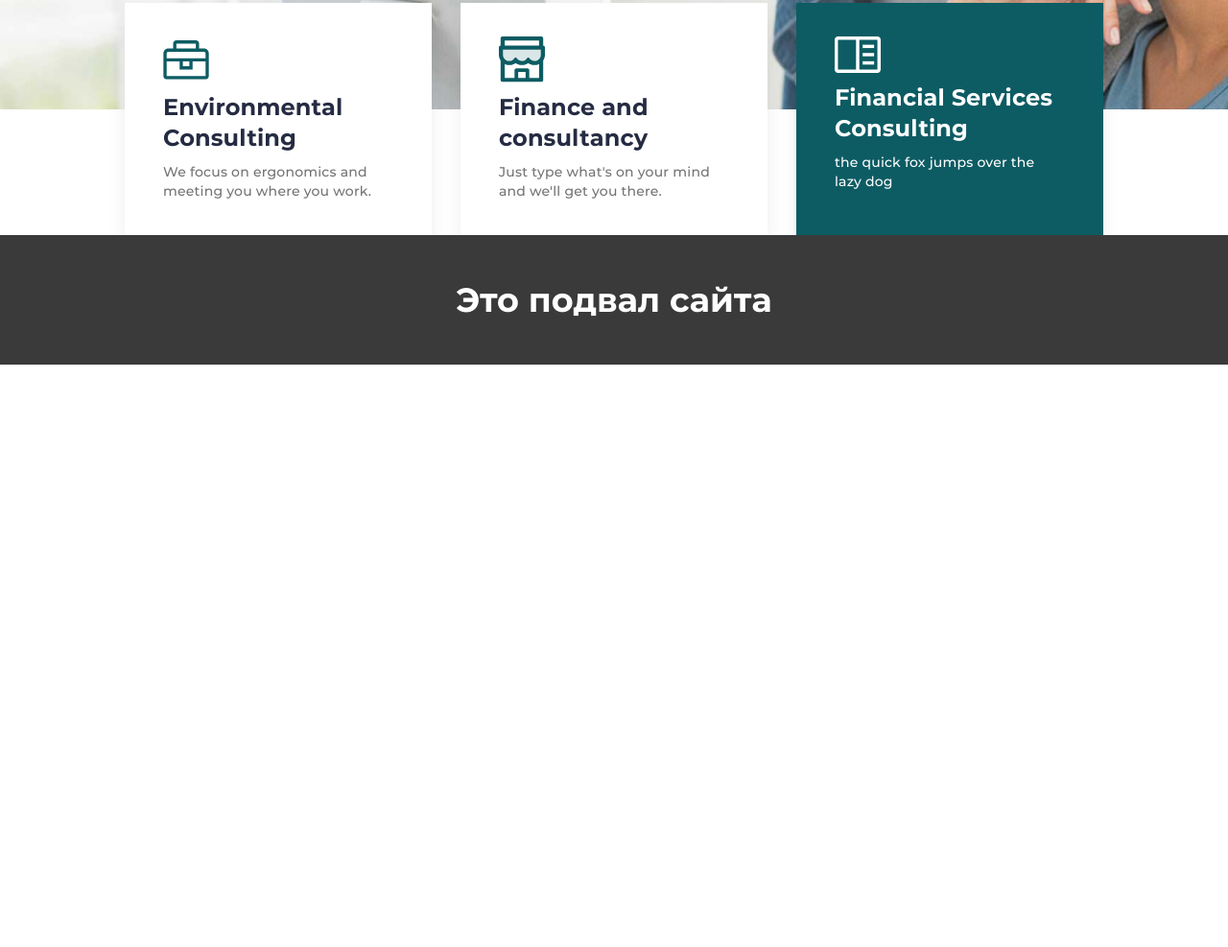
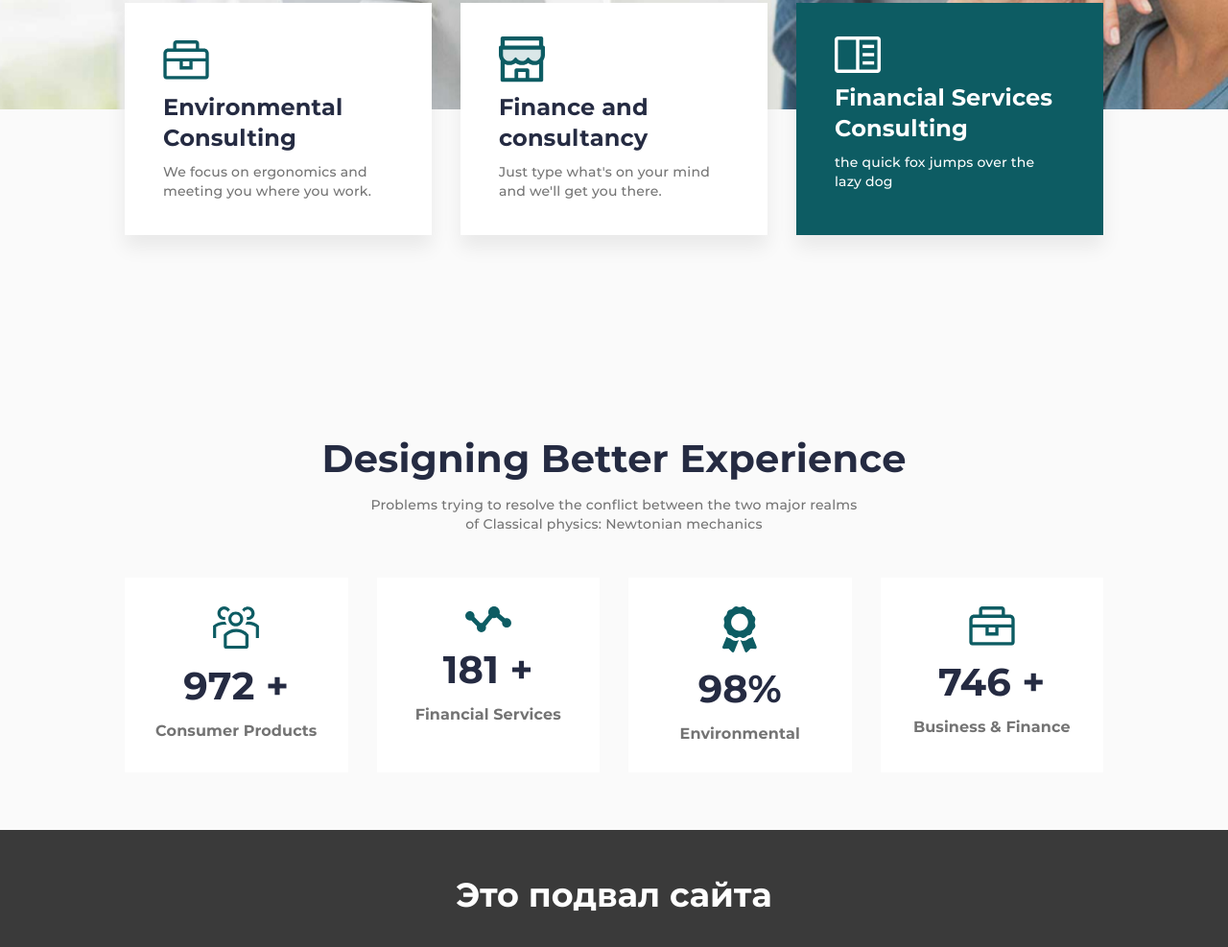
Before and after one commit to PrivateUser777/Relvise, a website: page src/index.html in a window 1280 px wide. Shown: the part 675-1662 px from the top of the page at 96% size. Before the commit the page ends 1055 px from the top, so only its background shows below. Drawn offline with nearby package versions, Linux system fonts and the light colour scheme; files that its build step writes are made by us from their sources; files whose address does not match are found by name; a web font is replaced by a local one.

Commit message:
section adventages

```diff
--- a/src/_main.html
+++ b/src/_main.html
@@ -53,8 +53,52 @@
 		</div>
 	</div>
 </section>
+<!-- // // // // // //// // // // // //// // // // // //// // // // // //// // // // // //// // // // // //// // // // // //// // // // // //// // // // // // -->
 
+
+<!-- !Секция Достижения -->
 <!-- // // // // // //// // // // // //// // // // // //// // // // // //// // // // // //// // // // // //// // // // // //// // // // // //// // // // // // -->
+<section class="adventages">
+	<div class="container">
+		<div class="adventages__body">
+			<h2 class="adventages__title title">Designing Better Experience</h2>
+			<div class="adventages__subtitle subtitle">Problems trying to resolve the conflict between the two major realms of Classical physics: Newtonian mechanics </div>
+			<div class="adventages__row">
+				<div class="adventages__margin">
+					<div class="adventages__column column">
+						<img src="./img/Adventages/icon01.svg" alt="icon" class="column__img">
+						<div class="column__number">972 +</div>
+						<div class="column__text">Consumer Products</div>
+					</div>
+				</div>
+				<div class="adventages__margin">
+					<div class="adventages__column column">
+						<img src="./img/Adventages/icon02.svg" alt="icon" class="column__img">
+						<div class="column__number">181 +</div>
+						<div class="column__text">Financial Services</div>
+					</div>
+				</div>
+				<div class="adventages__margin">
+					<div class="adventages__column column">
+						<img src="./img/Adventages/icon03.svg" alt="icon" class="column__img">
+						<div class="column__number">98%</div>
+						<div class="column__text">Environmental</div>
+					</div>
+				</div>
+				<div class="adventages__margin">
+					<div class="adventages__column column">
+						<img src="./img/Adventages/icon04.svg" alt="icon" class="column__img">
+						<div class="column__number">746 +</div>
+						<div class="column__text">Business & Finance</div>
+					</div>
+				</div>
+			</div>
+		</div>
+	</div>
+</section>
+<!-- // // // // // //// // // // // //// // // // // //// // // // // //// // // // // //// // // // // //// // // // // //// // // // // //// // // // // // -->
+
+
 
 </main>
 
--- a/src/scss/classes.scss
+++ b/src/scss/classes.scss
@@ -0,0 +1,13 @@
+.title {
+	font-size: 40px;
+	line-height: calc(57 / 40 * 100%);
+	letter-spacing: 0.2px;
+	text-align: center;
+}
+.subtitle {
+	font-weight: 500;
+	line-height: calc(20 / 14 * 100%);
+	text-align: center;
+	letter-spacing: 0.2px;
+	color: #737373;
+}
--- a/src/scss/main.scss
+++ b/src/scss/main.scss
@@ -1,5 +1,8 @@
 .content{
 	flex: 1 1 auto;
+	background: #FAFAFA;
+	position: relative;
+	z-index: -0;
 }
 
 
@@ -170,6 +173,82 @@
 			&_active{
 				color: #FFFFFF;
 			}
+		}
+	}
+}
+// // // // // //// // // // // //// // // // // //// // // // // //// // // // // //// // // // // //// // // // // //// // // // // //// // // // // //
+
+//!Секция Достижения
+// // // // // //// // // // // //// // // // // //// // // // // //// // // // // //// // // // // //// // // // // //// // // // // //// // // // // //
+.adventages {
+	@include adaptiv-value("padding-top", 205, 80, 1);
+	@include adaptiv-value("padding-bottom", 60, 50, 1);
+
+
+	&__body {
+	}
+
+	&__title {
+		margin-bottom: 10px;
+		@include adaptiv-value("font-size", 40, 32, 1);
+	}
+
+	&__subtitle {
+		margin: 0 auto;
+		margin-bottom: 45px;
+		max-width: 520px;
+	}
+
+	&__row {
+		display: flex;
+		margin: 0 -15px;
+		@media(max-width: $md2 + 'px'){
+			flex-wrap: wrap;
+			justify-content: center;
+		}
+	}
+
+	&__margin {
+		padding: 0 15px;
+		flex: 0 1 25%;
+		@media(max-width: $md2 + 'px'){
+			flex: 0 1 33.333%;
+			margin-bottom: 20px;
+		}
+		@media(max-width: $md3 + 'px'){
+			flex: 0 1 50%;
+		}
+		@media(max-width: $md4 + 'px'){
+			flex: 0 1 100%;
+		}
+	}
+
+	&__column {
+		height: 100%;
+		@include adaptiv-value("padding-top", 30, 20, 1);
+		@include adaptiv-value("padding-bottom", 30, 20, 1);
+	}
+
+	.column {
+		text-align: center;
+		background: #ffffff;
+
+		&__img {
+			margin-bottom: 10px;
+		}
+
+		&__number {
+			margin-bottom: 10px;
+			letter-spacing: 0.2px;
+			line-height: calc(57 / 40 * 100%);
+			@include adaptiv-value("font-size", 40, 35, 1);
+		}
+
+		&__text {
+			font-size: 16px;
+			line-height: calc(16 / 14 * 100%);
+			letter-spacing: 0.1px;
+			color: #737373;
 		}
 	}
 }
```
Also changed, not shown: dist/css/style.css, dist/css/style.min.css, dist/img/Adventages/icon01.svg (added), dist/img/Adventages/icon02.svg (added), dist/img/Adventages/icon03.svg (added), dist/img/Adventages/icon04.svg (added), dist/img/Services/icon01.png (deleted), dist/img/Services/icon01.webp (deleted), dist/index.html, src/img/Adventages/icon01.svg (added), src/img/Adventages/icon02.svg (added), src/img/Adventages/icon03.svg (added), src/img/Adventages/icon04.svg (added).
